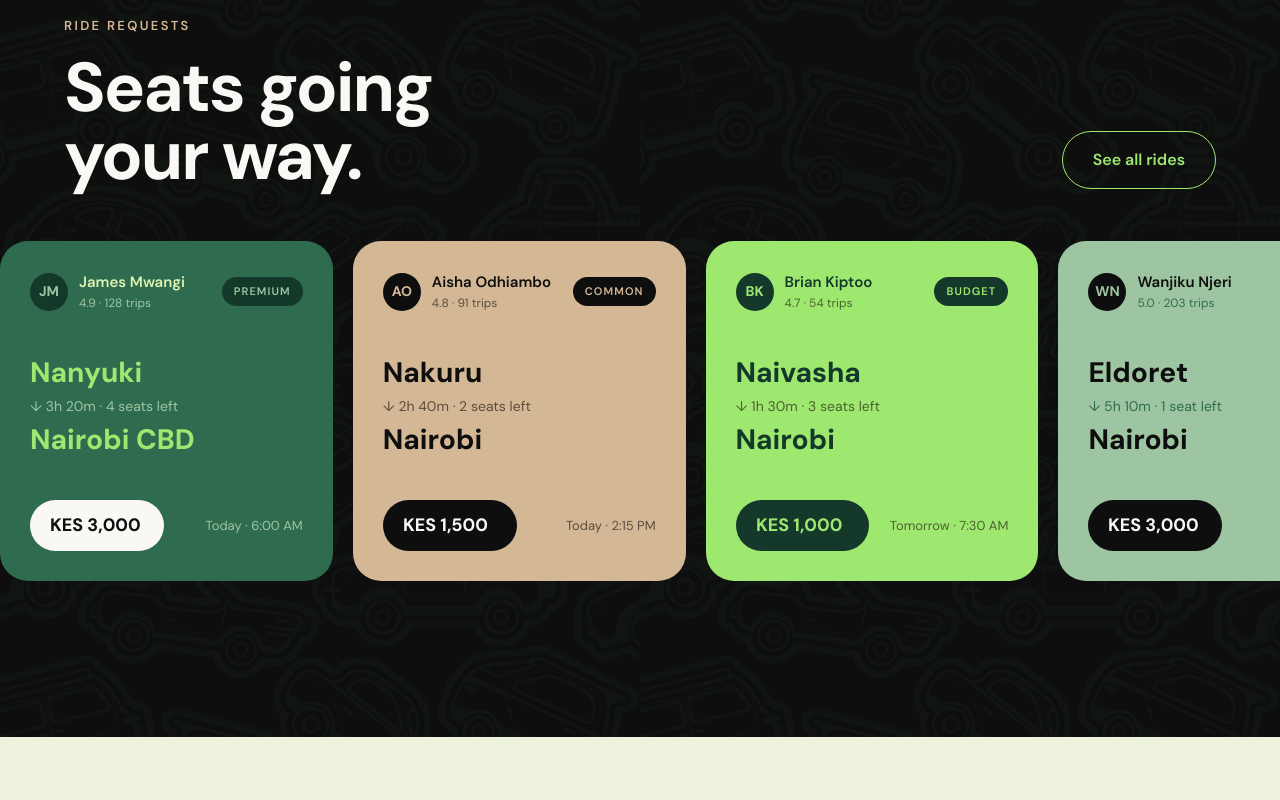
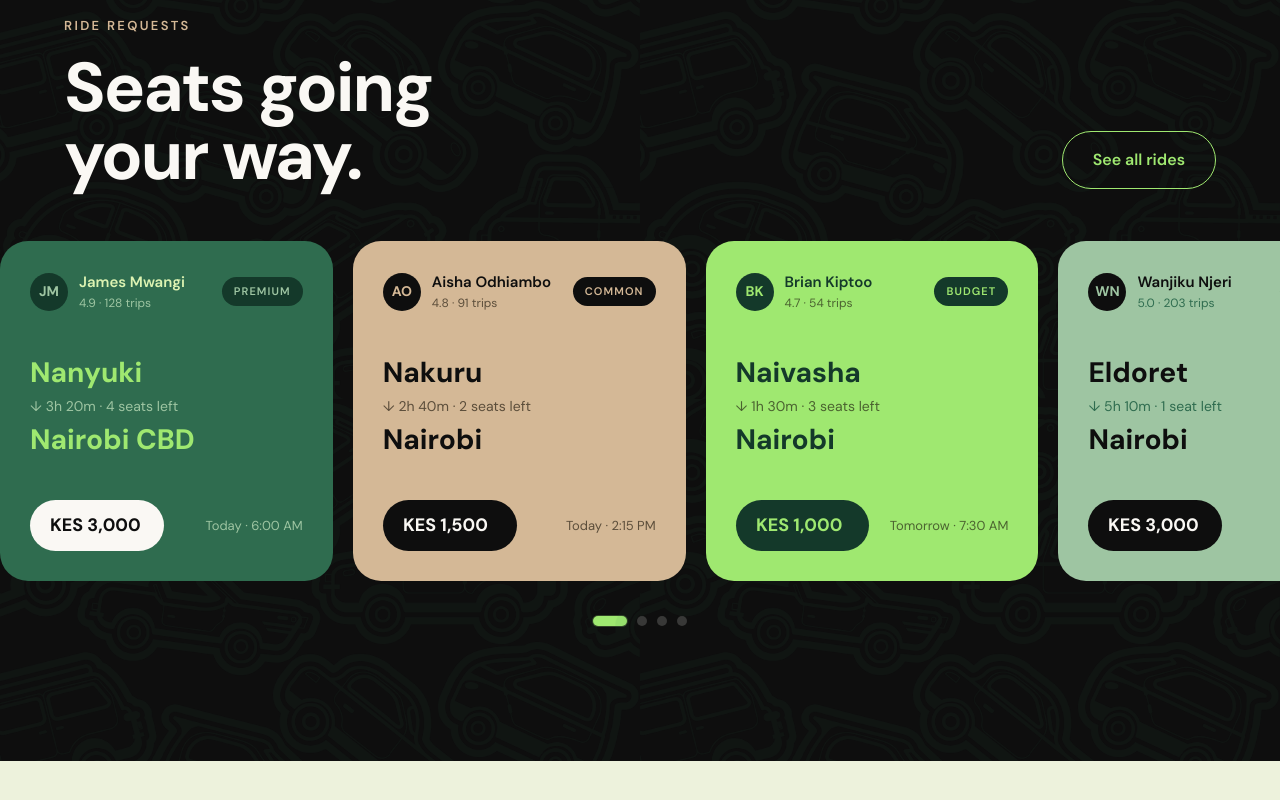
Before and after one commit to devkipita/kipita, a Next.js app in the folder apps/web/: page / in a window 1280 px wide. Shown: the part 1951-2751 px from the top of the page. Built offline with nearby package versions, Linux system fonts and the light colour scheme.

Commit message:
feat: implement RidesCarousel component for improved ride display

```diff
--- a/apps/web/components/landing/KipitaLanding.tsx
+++ b/apps/web/components/landing/KipitaLanding.tsx
@@ -9,6 +9,7 @@ import { Parallax } from "../anim/Parallax";
 import { TrickleHeading } from "./TrickleHeading";
 import { HeroCarousel } from "./HeroCarousel";
 import { CountUp } from "./CountUp";
+import { RidesCarousel } from "./RidesCarousel";
 import { WaitlistForm } from "./WaitlistForm";
 import { ContactDock } from "./ContactDock";
 import {
@@ -697,22 +698,6 @@ const LinkOutline = styled.a`
   &:hover {
     background: ${nocturne.lime};
     color: ${nocturne.greenDeep};
-  }
-`;
-
-const RideTrack = styled.div`
-  position: relative;
-  margin-top: 44px;
-  display: flex;
-  justify-content: safe center;
-  gap: 20px;
-  overflow-x: auto;
-  padding: 8px clamp(20px, 5vw, 72px) 28px;
-  scroll-snap-type: x mandatory;
-  scrollbar-width: none;
-
-  &::-webkit-scrollbar {
-    display: none;
   }
 `;
 
@@ -1899,7 +1884,7 @@ export function KipitaLanding() {
           </Reveal>
         </RidesHead>
 
-        <RideTrack>
+        <RidesCarousel>
           {RIDES.map((r) => (
             <RideCard key={r.name} style={{ background: r.card }}>
               <RideTop>
@@ -1932,7 +1917,7 @@ export function KipitaLanding() {
               </RideFoot>
             </RideCard>
           ))}
-        </RideTrack>
+        </RidesCarousel>
       </RidesSection>
 
       {/* ── Road alerts ── */}
--- /dev/null
+++ b/apps/web/components/landing/RidesCarousel.tsx
@@ -0,0 +1,174 @@
+"use client";
+
+import {
+  Children,
+  type ReactNode,
+  useCallback,
+  useEffect,
+  useRef,
+  useState,
+} from "react";
+import styled from "styled-components";
+import { nocturne } from "./nocturne";
+
+const Track = styled.div`
+  position: relative;
+  margin-top: 44px;
+  display: flex;
+  justify-content: safe center;
+  gap: 20px;
+  overflow-x: auto;
+  padding: 8px clamp(20px, 5vw, 72px) 28px;
+  scroll-snap-type: x mandatory;
+  scrollbar-width: none;
+  scroll-behavior: smooth;
+
+  &::-webkit-scrollbar {
+    display: none;
+  }
+`;
+
+const Controls = styled.div`
+  max-width: 1360px;
+  margin: 0 auto;
+  padding: 0 clamp(20px, 5vw, 72px);
+  display: flex;
+  justify-content: center;
+`;
+
+const Dots = styled.div`
+  display: inline-flex;
+  align-items: center;
+  gap: 10px;
+  min-height: 24px;
+`;
+
+const Dot = styled.button<{ $active: boolean }>`
+  width: ${({ $active }) => ($active ? "34px" : "10px")};
+  height: 10px;
+  padding: 0;
+  border: 0;
+  border-radius: 999px;
+  cursor: pointer;
+  background: ${({ $active }) =>
+    $active ? nocturne.lime : "rgba(250, 248, 244, 0.18)"};
+  box-shadow: ${({ $active }) =>
+    $active ? "0 0 0 1px rgba(159, 232, 112, 0.24)" : "none"};
+  transition:
+    width 0.22s ease,
+    background 0.22s ease,
+    box-shadow 0.22s ease,
+    transform 0.22s ease;
+
+  &:hover {
+    transform: translateY(-1px);
+    background: ${({ $active }) =>
+      $active ? nocturne.lime : "rgba(250, 248, 244, 0.3)"};
+  }
+`;
+
+type RidesCarouselProps = {
+  children: ReactNode;
+};
+
+export function RidesCarousel({ children }: RidesCarouselProps) {
+  const count = Children.count(children);
+  const trackRef = useRef<HTMLDivElement>(null);
+  const [active, setActive] = useState(0);
+
+  const getCards = useCallback(() => {
+    const track = trackRef.current;
+
+    if (!track) return [] as HTMLElement[];
+
+    return Array.from(track.querySelectorAll(":scope > article"));
+  }, []);
+
+  const syncActive = useCallback(() => {
+    const track = trackRef.current;
+
+    if (!track) return;
+
+    const cards = getCards();
+
+    if (!cards.length) return;
+
+    const paddingLeft =
+      Number.parseFloat(getComputedStyle(track).paddingLeft) || 0;
+    const position = track.scrollLeft + paddingLeft;
+
+    let nextActive = 0;
+    let smallestDelta = Number.POSITIVE_INFINITY;
+
+    cards.forEach((card, index) => {
+      const delta = Math.abs(card.offsetLeft - position);
+
+      if (delta < smallestDelta) {
+        smallestDelta = delta;
+        nextActive = index;
+      }
+    });
+
+    setActive((current) => (current === nextActive ? current : nextActive));
+  }, [getCards]);
+
+  const scrollToIndex = useCallback(
+    (index: number) => {
+      const track = trackRef.current;
+      const card = getCards()[index] ?? null;
+
+      if (!track || !card) return;
+
+      const paddingLeft =
+        Number.parseFloat(getComputedStyle(track).paddingLeft) || 0;
+
+      track.scrollTo({
+        left: Math.max(0, card.offsetLeft - paddingLeft),
+        behavior: "smooth",
+      });
+    },
+    [getCards],
+  );
+
+  useEffect(() => {
+    syncActive();
+
+    const track = trackRef.current;
+
+    if (!track) return;
+
+    const handleScroll = () => syncActive();
+    const resizeObserver = new ResizeObserver(() => syncActive());
+
+    track.addEventListener("scroll", handleScroll, { passive: true });
+    resizeObserver.observe(track);
+    getCards().forEach((card) => resizeObserver.observe(card));
+
+    return () => {
+      track.removeEventListener("scroll", handleScroll);
+      resizeObserver.disconnect();
+    };
+  }, [children, getCards, syncActive]);
+
+  return (
+    <>
+      <Track ref={trackRef}>{children}</Track>
+      {count > 1 && (
+        <Controls>
+          <Dots aria-label="Available rides navigation">
+            {Array.from({ length: count }, (_, index) => (
+              <Dot
+                key={`ride-dot-${index + 1}`}
+                type="button"
+                $active={index === active}
+                onClick={() => scrollToIndex(index)}
+                aria-label={`Show ride ${index + 1}`}
+                aria-pressed={index === active}
+              />
+            ))}
+          </Dots>
+        </Controls>
+      )}
+    </>
+  );
+}
```
